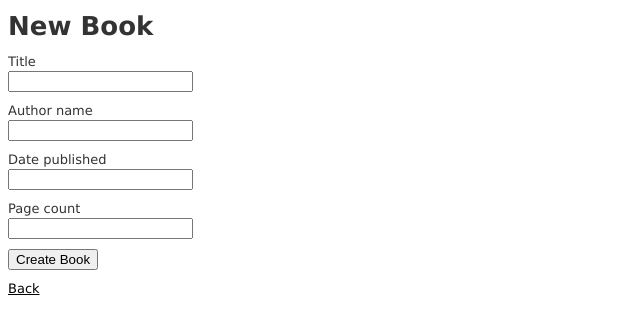
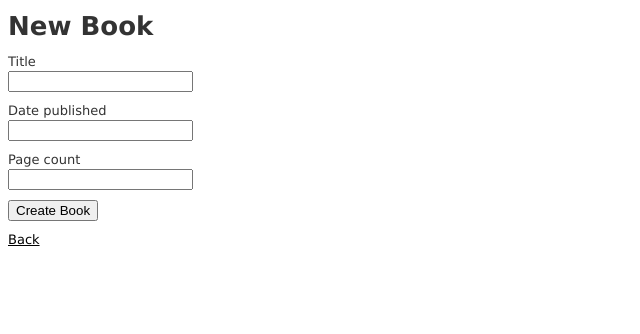
Before and after one commit to tiy-tpa-ruby-q3-2015/notes, a Rails app: page /books/new in a window 1280 px wide. Shown: the top 334 px of the page, without its empty margins (0-640 px from the left). Run offline with Rails 7, Linux system fonts and the light colour scheme; style sheets or scripts are compiled from the project's sources; some libraries are stand-ins or nearby versions.

Commit message:
Week 6 - Day 3 - In class code - removes author_name from books

```diff
--- a/week6/day-3/bookstore/app/controllers/books_controller.rb
+++ b/week6/day-3/bookstore/app/controllers/books_controller.rb
@@ -74,6 +74,6 @@ class BooksController < ApplicationController
 
     # Never trust parameters from the scary internet, only allow the white list through.
     def book_params
-      params.require(:book).permit(:title, :author_name, :date_published, :page_count)
+      params.require(:book).permit(:title, :date_published, :page_count)
     end
 end
--- a/week6/day-3/bookstore/app/views/books/_form.html.erb
+++ b/week6/day-3/bookstore/app/views/books/_form.html.erb
@@ -16,10 +16,6 @@
     <%= f.text_field :title %>
   </div>
   <div class="field">
-    <%= f.label :author_name %><br>
-    <%= f.text_field :author_name %>
-  </div>
-  <div class="field">
     <%= f.label :date_published %><br>
     <%= f.text_field :date_published %>
   </div>
--- a/week6/day-3/bookstore/app/views/books/index.html.erb
+++ b/week6/day-3/bookstore/app/views/books/index.html.erb
@@ -2,7 +2,6 @@
   <thead>
     <tr>
       <th>Title</th>
-      <th>Author name</th>
       <th>Date published</th>
       <th>Page Count</th>
       <th colspan="3"></th>
@@ -13,7 +12,6 @@
     <% @books.each do |book| %>
       <tr>
         <td><%= book.title %></td>
-        <td><%= book.author_name %></td>
         <td><%= book.date_published %></td>
         <td><%= book.page_count %></td>
 
--- a/week6/day-3/bookstore/app/views/books/show.html.erb
+++ b/week6/day-3/bookstore/app/views/books/show.html.erb
@@ -3,11 +3,6 @@
 <p>
   <strong>Title:</strong>
   <%= @book.title %>
-</p>
-
-<p>
-  <strong>Author name:</strong>
-  <%= @book.author_name %>
 </p>
 
 <p>
--- /dev/null
+++ b/week6/day-3/bookstore/db/migrate/20150930140531_remove_author_name_from_books.rb
@@ -0,0 +1,5 @@
+class RemoveAuthorNameFromBooks < ActiveRecord::Migration
+  def change
+    remove_column :books, :author_name, :string
+  end
+end
```
Also changed, not shown: week6/day-3/bookstore/db/schema.rb.
